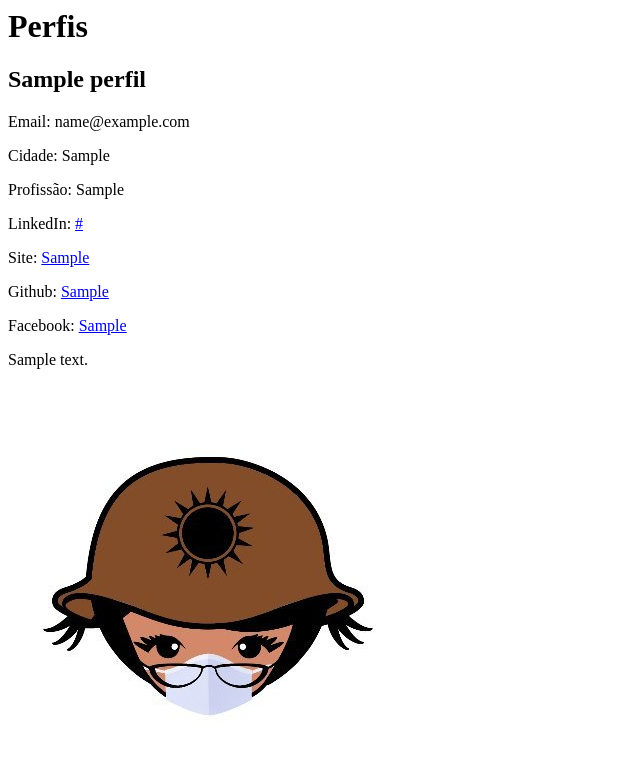
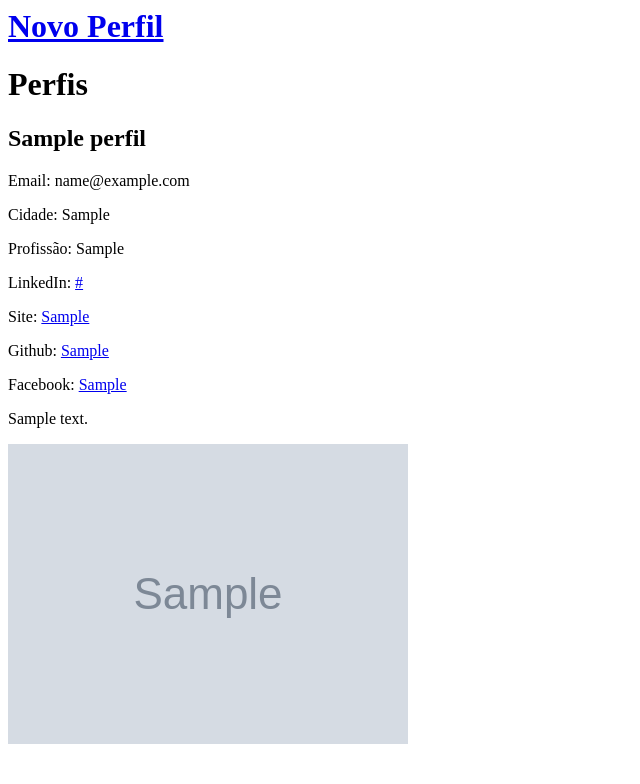
Before and after one commit to pyladiespb-org/pysite, a Django app: page /perfis/ in a window 1280 px wide. Shown: the top 784 px of the page, without its empty margins (0-640 px from the left). Run offline with Django 3.2, Linux system fonts and the light colour scheme; tables that the repository leaves empty hold one stand-in row (values such as "Sample post"); grey boxes marked "Sample" are stand-in pictures.

Commit message:
Adicionando formulário de cadastro

```diff
--- a/backend/content/admin.py
+++ b/backend/content/admin.py
@@ -1,8 +1,8 @@
 from django.contrib import admin
 from .models import Sobre
-from .models import Eventos
+from .models import Evento
 from .models import Perfil
 
 admin.site.register(Sobre)
-admin.site.register(Eventos)
+admin.site.register(Evento)
 admin.site.register(Perfil)
--- a/backend/content/models.py
+++ b/backend/content/models.py
@@ -5,11 +5,12 @@ import uuid
 
 class Sobre(models.Model):
     id_sobre = models.UUIDField(primary_key=True, default=uuid.uuid4, editable=False)
-    logo = models.ImageField()
+    logo_pb = models.ImageField(upload_to = 'images', default = ' ')
+    logo_br = models.ImageField(upload_to = 'images', default = ' ')
     descricao = models.TextField()
-    foto = models.ImageField()
+    foto = models.ImageField(upload_to = 'images')
 
-class Eventos(models.Model):
+class Evento(models.Model):
     id_evento = models.UUIDField(primary_key=True, default=uuid.uuid4, editable=False)
     data_inicial = models.DateField()
     data_final = models.DateField(null=True, blank=True)
@@ -28,4 +29,4 @@ class Perfil(models.Model):
     github = models.URLField(max_length=200, null=True, blank=True)
     facebook = models.URLField(max_length=200, null=True, blank=True)
     biografia = models.TextField()
-    foto = models.ImageField()
+    foto = models.ImageField(upload_to = 'images')
--- a/backend/content/templates/content/perfis_list.html
+++ b/backend/content/templates/content/perfis_list.html
@@ -3,6 +3,10 @@
 <head>
     <title>Perfis - Pyladies</title>
 </head>
+
+<div>
+    <h1><a href="{% url 'perfil_novo' %}">Novo Perfil</a></h1>
+</div>
 
 <h1>Perfis</h1>
 
@@ -29,6 +33,6 @@
 
         <p>{{ perfil.biografia }}</p>
 
-        <img src="{% static 'content/images/pyladies.jpg' %}">
+        <img src="{{ perfil.foto.url }}" style="max-width: 700px;">
     </div>
 {% endfor %}
--- a/backend/content/templates/content/sobre_detalhe.html
+++ b/backend/content/templates/content/sobre_detalhe.html
@@ -6,9 +6,10 @@
 
 {% block content %}
     <div>
+        <img src="{{ sobre.logo_pb.url }}" style="max-width: 250px;">
         <h1>Sobre</h1>
-        <img src="{% static 'content/images/pyladies.jpg' %}">
+        <img src="{{ sobre.logo_br.url }}" style="max-width: 250px;">
         <p>{{ sobre.descricao|linebreaksbr }}</p>
-        <img src="{% static 'content/images/pyladies_QkQ72Ae.jpg' %}">
+        <img src="{{ sobre.foto.url }}" style="max-width: 700px;">>
     </div>
 {% endblock %}
--- a/backend/content/urls.py
+++ b/backend/content/urls.py
@@ -6,4 +6,5 @@ urlpatterns = [
     path('sobre/', views.sobre_detalhe, name='sobre_detalhe'),
     path('eventos/', views.eventos_list, name='eventos_list'),
     path('perfis/', views.perfis_list, name='perfis_list'),
+    path('perfis/novo/', views.perfil_novo, name='perfil_novo'),
 ]
--- a/backend/content/views.py
+++ b/backend/content/views.py
@@ -2,9 +2,10 @@ from django.shortcuts import render
 from .models import Sobre
 from django.shortcuts import render, get_object_or_404
 from django.utils import timezone
-from .models import Eventos
+from .models import Evento
 from .models import Perfil
-
+from django.shortcuts import redirect
+from .forms import PerfilForm
 
 def base_view(request):
     return render(request, 'content/base.html', {})
@@ -14,9 +15,20 @@ def sobre_detalhe(request):
     return render(request, 'content/sobre_detalhe.html', {'sobre': sobre})
 
 def eventos_list(request):
-    eventos = Eventos.objects.filter(data_inicial__gte=timezone.now()).order_by('data_inicial')
+    eventos = Evento.objects.all().order_by('data_inicial')
     return render(request, 'content/eventos_list.html', {'eventos': eventos})
 
 def perfis_list(request):
     perfis = Perfil.objects.all()
     return render(request, 'content/perfis_list.html', {'perfis': perfis})
+
+def perfil_novo(request):
+    if request.method == "POST":
+        form = PerfilForm(request.POST, request.FILES)
+        if form.is_valid():
+            perfil = form.save()
+            perfil.save()
+            return redirect('perfis_list')
+    else:
+        form = PerfilForm()
+    return render(request, 'content/perfil_novo.html', {'form': form})
--- a/backend/pysite/settings.py
+++ b/backend/pysite/settings.py
@@ -120,3 +120,6 @@ USE_TZ = True
 
 STATIC_URL = '/static/'
 STATIC_ROOT = os.path.join(BASE_DIR, 'static')
+
+MEDIA_ROOT = os.path.join(BASE_DIR, 'media')
+MEDIA_URL = '/media/'
--- a/backend/pysite/urls.py
+++ b/backend/pysite/urls.py
@@ -1,7 +1,9 @@
 from django.contrib import admin
 from django.urls import path, include
+from django.conf import settings
+from django.conf.urls.static import static
 
 urlpatterns = [
     path('admin/', admin.site.urls),
     path('', include('content.urls')),
-]
+] + static(settings.MEDIA_URL, document_root=settings.MEDIA_ROOT)
```
Also changed, not shown: backend/content/forms.py (+4 -4 lines), backend/content/templates/content/perfil_novo.html (added, +7 -0 lines), backend/content/migrations/0005_auto_20201018_1205.py (added), backend/content/migrations/0006_auto_20201018_1629.py (added), backend/media/images/pyladiesbr.png (added), backend/media/images/pyladiesbr_zu8Wbx8.png (added).
